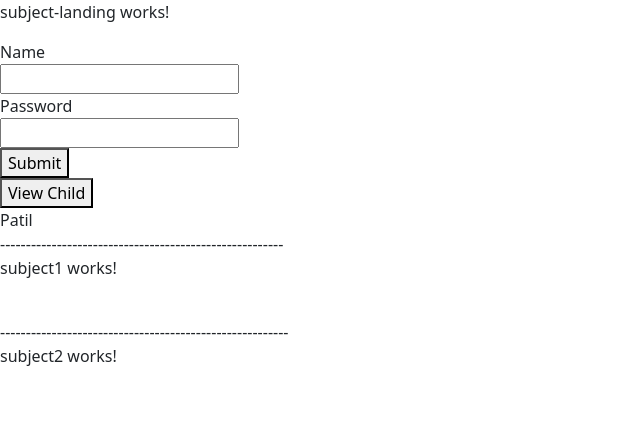
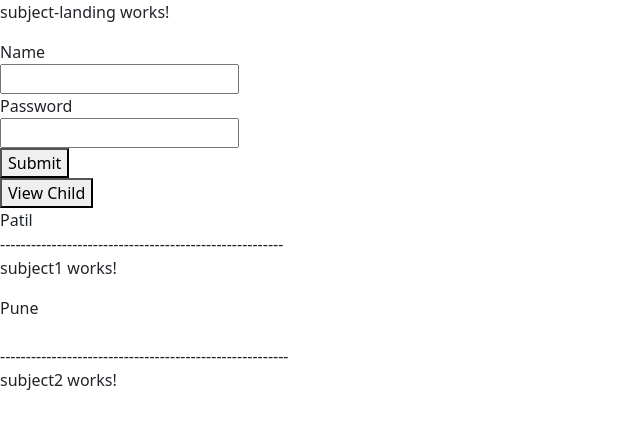
Before and after one commit to pbhapkar17/may_June_batch, an Angular app in the folder AngProject/: page / in a window 1280 px wide. Both pictures are taken after a click on the button "Subject Module". Shown: the top 428 px of the page, without its empty margins (0-640 px from the left). Built offline with nearby package versions, Linux system fonts and the light colour scheme.

Commit message:
lc hooks

```diff
--- a/AngProject/src/app/landing/landing.component.ts
+++ b/AngProject/src/app/landing/landing.component.ts
@@ -8,9 +8,23 @@ import { DataService } from '../services/data.service';
   styleUrls: ['./landing.component.scss']
 })
 export class LandingComponent {
+
   inputBoxVal:any
+
   constructor(private router:Router,
-    private dataService: DataService){}
+    private dataService: DataService){
+      console.log("constructer calling..");
+
+    }
+
+    ngOnChanges(){
+      console.log('ng changes calling..');
+
+   }
+//this compo dont hv inp bound property so oninit will invoked first
+   ngOnInit(){
+      console.log("on init calling..");
+   }
 
   principleModLoad(){
     console.log( this.inputBoxVal);
--- a/AngProject/src/app/principle/child/child.component.ts
+++ b/AngProject/src/app/principle/child/child.component.ts
@@ -20,10 +20,23 @@ export class ChildComponent {
      };
 
    city:any;
+   //constructor is not a lf cycle hook,it will call first then hooks will get invoked
   constructor(private dataService: DataService){
+    console.log("contructor calling");
 
   }
+  //if component is having input bound properties then
+  //ngOnchanges will get trigger first then ngOninit will get trigger
+  //repeatadly it will get trigger/call on every change of input bound property.
+  ngOnChanges(){
+      console.log('ng changes calling');
+
+   }
+   //this will trigger first if compo dont have
+   //input bound properties
+   //it will get invoked only once
    ngOnInit(){
+      console.log("on init calling");
       this.dataService.city.subscribe(cityName=>{
          this.city = cityName;
       })
--- a/AngProject/src/app/subject/subject1/subject1.component.html
+++ b/AngProject/src/app/subject/subject1/subject1.component.html
@@ -1,4 +1,9 @@
 <p>subject1 works!</p>
 {{dataInSubject1Compo}}
 
+
+<div #city>
+  Mumbai
+</div>
+
 <br>
--- a/AngProject/src/app/subject/subject1/subject1.component.ts
+++ b/AngProject/src/app/subject/subject1/subject1.component.ts
@@ -1,4 +1,4 @@
-import { Component } from '@angular/core';
+import { Component, ElementRef, ViewChild } from '@angular/core';
 
 @Component({
   selector: 'app-subject1',
@@ -6,6 +6,12 @@ import { Component } from '@angular/core';
   styleUrls: ['./subject1.component.scss']
 })
 export class Subject1Component {
+  @ViewChild('city') cityEleRef! : ElementRef;
    dataInSubject1Compo :any;
-   data:any
+   data:any;
+
+
+   ngAfterViewInit(){
+    this.cityEleRef.nativeElement.innerHTML = "Pune";
+   }
 }
```
Also changed, not shown: AngProject/src/app/subject/subject-landing/subject-landing.component.ts (+3 -4 lines).
